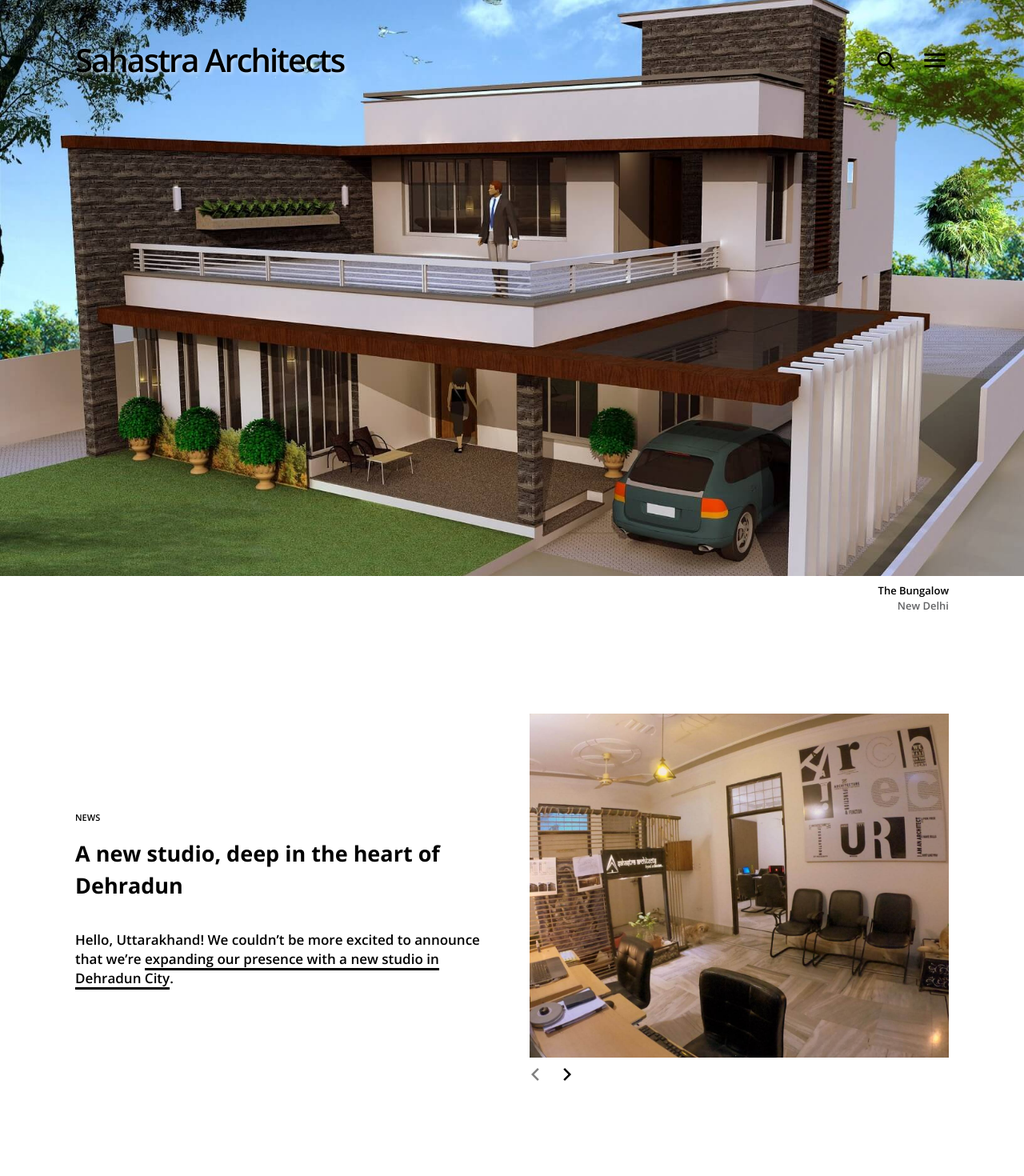
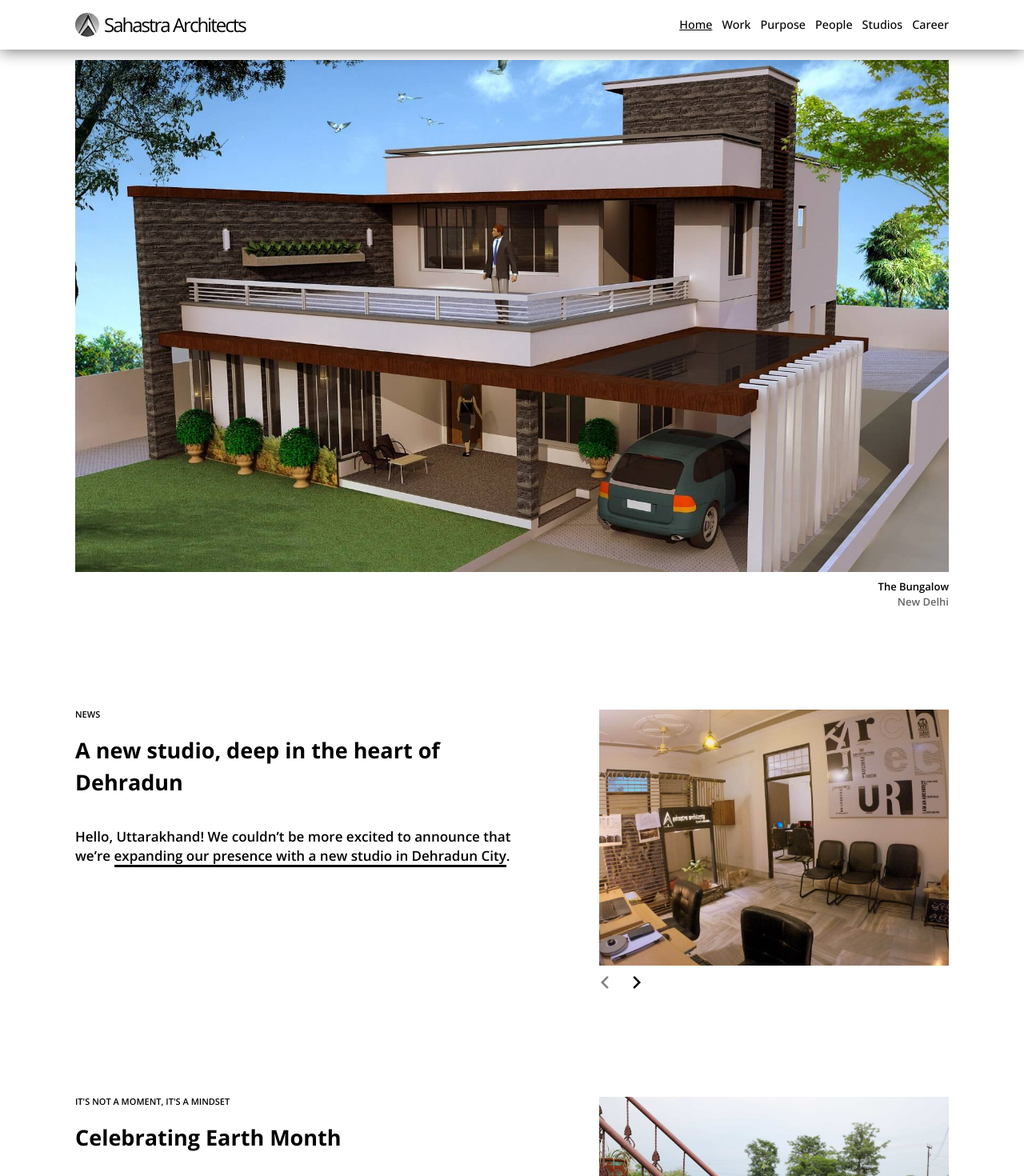
Before and after one commit to somanshu63/SahastraArchitects, a React (Create React App) app: page / in a window 1280 px wide. Shown: the top 1470 px of the page at 80% size. Built offline with nearby package versions, Linux system fonts and the light colour scheme.

Commit message:
web customization

```diff
--- a/src/components/header.js
+++ b/src/components/header.js
@@ -4,39 +4,109 @@
 import { IoClose } from "react-icons/io5";
 import { NavLink } from "react-router-dom";
 import { useHistory } from "react-router-dom";
+import logo from "../images/home/favicon.jpeg";
 
 function Header(props) {
   const history = useHistory();
   const home = history.location.pathname === "/";
   return (
-    <div className="relative">
     <div
-        className={`flex center space-between fs-33  ${
-          home ? "absoluteSidebar" : "header"
-        }`}
+      className={`relative header justify-between flex items-center fixedBar`}
     >
-        <div className="brand">
-          <a href="/" className={`no-underline `}>
-            Sahastra Architects
+      <div className="brand flex items-center">
+        <a href="/" className={`no-underline flex items-center`}>
+          <img src={logo} className="logo" alt="logo"></img>
+          <span>Sahastra Architects</span>
         </a>
       </div>
 
-        <div className="center flex">
-          <IoSearch
-            style={{
-              marginRight: `${window.innerWidth < 768 ? "15px" : "30px"}`,
-              fontSize: "1.6875rem",
-            }}
-          />
+      {window.innerWidth < 550 ? (
+        <div className="">
           <IoMdMenu
-            className="pointer"
+            className="pointer menu"
             onClick={() => {
               props.setSidebar(true);
             }}
             style={{ fontSize: "2.1875rem" }}
           />
         </div>
-      </div>
+      ) : (
+        <ul className="navList flex items-center">
+          <li className="navigationList">
+            <NavLink
+              to="/"
+              exact
+              onClick={() => {
+                props.setSidebar(false);
+              }}
+              className="navLink  ml-3"
+              activeClassName="active"
+            >
+              Home
+            </NavLink>
+          </li>
+          <li className="navigationList">
+            <NavLink
+              to="/work"
+              onClick={() => {
+                props.setSidebar(false);
+              }}
+              className="navLink  ml-3"
+              activeClassName="active"
+            >
+              Work
+            </NavLink>
+          </li>
+          <li className="navigationList">
+            <NavLink
+              to="/purpose"
+              onClick={() => {
+                props.setSidebar(false);
+              }}
+              className="navLink  ml-3"
+              activeClassName="active"
+            >
+              purpose
+            </NavLink>
+          </li>
+          <li className="navigationList">
+            <NavLink
+              to="/people"
+              onClick={() => {
+                props.setSidebar(false);
+              }}
+              className="navLink  ml-3"
+              activeClassName="active"
+            >
+              people
+            </NavLink>
+          </li>
+          <li className="navigationList">
+            <NavLink
+              to="/studios"
+              onClick={() => {
+                props.setSidebar(false);
+              }}
+              className="navLink  ml-3"
+              activeClassName="active"
+            >
+              studios
+            </NavLink>
+          </li>
+          <li className="navigationList">
+            <NavLink
+              to="/career"
+              onClick={() => {
+                props.setSidebar(false);
+              }}
+              className="navLink  ml-3"
+              activeClassName="active"
+            >
+              career
+            </NavLink>
+          </li>
+        </ul>
+      )}
       {props.sidebar ? (
         <div className="sidebar">
           <div className="close">
@@ -48,8 +118,8 @@
               style={{ fontSize: "2.5rem" }}
             />
           </div>
-          <nav>
-            <ul className="navList">
+
+          <ul className="navList flex items-center">
             <li className="navigationList">
               <NavLink
                 to="/"
@@ -57,7 +127,7 @@
                 onClick={() => {
                   props.setSidebar(false);
                 }}
-                  className="navLink"
+                className="navLink  ml-3"
                 activeClassName="active"
               >
                 Home
@@ -69,7 +139,7 @@
                 onClick={() => {
                   props.setSidebar(false);
                 }}
-                  className="navLink"
+                className="navLink  ml-3"
                 activeClassName="active"
               >
                 Work
@@ -81,7 +151,7 @@
                 onClick={() => {
                   props.setSidebar(false);
                 }}
-                  className="navLink"
+                className="navLink  ml-3"
                 activeClassName="active"
               >
                 purpose
@@ -93,7 +163,7 @@
                 onClick={() => {
                   props.setSidebar(false);
                 }}
-                  className="navLink"
+                className="navLink  ml-3"
                 activeClassName="active"
               >
                 people
@@ -105,38 +175,25 @@
                 onClick={() => {
                   props.setSidebar(false);
                 }}
-                  className="navLink"
+                className="navLink  ml-3"
                 activeClassName="active"
               >
                 studios
               </NavLink>
             </li>
-              {/* <li className="navigationList">
-                <NavLink
-                  to="/news"
-                  onClick={() => {
-                    props.setSidebar(false);
-                  }}
-                  className="navLink"
-                  activeClassName="active"
-                >
-                  news
-                </NavLink>
-              </li> */}
             <li className="navigationList">
               <NavLink
                 to="/career"
                 onClick={() => {
                   props.setSidebar(false);
                 }}
-                  className="navLink"
+                className="navLink  ml-3"
                 activeClassName="active"
               >
                 career
               </NavLink>
             </li>
           </ul>
-          </nav>
         </div>
       ) : (
         ""
--- a/src/components/headerHome.js
+++ b/src/components/headerHome.js
@@ -14,7 +14,8 @@
 
   return (
     <>
-      <div className="home">
+      <div className="home relative">
+        <div className="homeOverlay"></div>
         <img
           src={headerImagesArray[index].image}
           className="image"
--- a/src/components/home.js
+++ b/src/components/home.js
@@ -51,7 +51,7 @@
     <div>
       <HeaderHome />
       <div className="pLR67 justify-between mt-32 mR3 flex column ">
-        <div className="w48 w100 newsContent pL0 paddingRight75">
+        <div className=" w100 newsContent pL0 paddingRight75">
           <span className="fs-12 mb-5">NEWS</span>
           <h3 className="fs-27 leading-10 mb-9">
             A new studio, deep in the heart of Dehradun
@@ -100,16 +100,7 @@
         </div>
       </div>
       <div className="mt-32 mL3 flex column pLR67 justify-between">
-        <div className="w48 w100 text-right">
-          <NavLink to="/projects/sun-n-soil-backpackers-hostel">
-            <img src={earthImage} className="news1Image" alt="imagehome1"></img>
-          </NavLink>
-          <div>
-            <p className="fs-13 mt-4 ">Sun n Soil Backpackers Hostel</p>
-            <p className="fs-13 mt-6 gray">Dehradun</p>
-          </div>
-        </div>
-        <div className="w48 mRT3 w100 newsContent pL0 paddingLeft75">
+        <div className=" mRT3 w100 newsContent pL0 paddingLeft75">
           <span className="fs-12 mb-5">IT'S NOT A MOMENT, IT'S A MINDSET</span>
           <h3 className="fs-27 leading-10 mb-9">Celebrating Earth Month</h3>
           <p className="fs-17 leading-6 mb-9 ">
@@ -123,6 +114,15 @@
             </span>
             .
           </p> */}
+        </div>
+        <div className="w48 w100 text-right">
+          <NavLink to="/projects/sun-n-soil-backpackers-hostel">
+            <img src={earthImage} className="news1Image" alt="imagehome1"></img>
+          </NavLink>
+          <div>
+            <p className="fs-13 mt-4 ">Sun n Soil Backpackers Hostel</p>
+            <p className="fs-13 mt-6 gray">Dehradun</p>
+          </div>
         </div>
       </div>
       <div className="mt-32 flex pLR67 column justify-between">
@@ -213,7 +213,7 @@
         </div>
       </div>
       <div className="pLR67 justify-between mt-52 column mR3 flex">
-        <div className="w48 w100 newsContent pL0 paddingRight75">
+        <div className=" w100 newsContent pL0 paddingRight75">
           <h3 className="fs-27 leading-10 mb-9">Designer Spotlight</h3>
           <p className="fs-17 leading-6">
             For the design director of our Dehradun studio,{" "}
@@ -257,10 +257,7 @@
         </div>
       </div>
       <div className="mt-32 column mL3 flex pLR67 justify-between">
-        <div className="w48 w100 text-right">
-          <img src={gardenInDesert} className="news1Image" alt="desert"></img>
-        </div>
-        <div className="w48 mRT3 w100 newsContent pL0 paddingLeft75">
+        <div className=" mRT3 w100 newsContent pL0 paddingLeft75">
           <span className="fs-12 mb-5">INSIGHTS</span>
           <h3 className="fs-27 leading-10 mb-9">Garden in the Desert</h3>
           <p className="fs-17 leading-6 ">
@@ -271,9 +268,12 @@
             {/* </span> */}.
           </p>
         </div>
+        <div className="w48 w100 mRT3 text-right">
+          <img src={gardenInDesert} className="news1Image" alt="desert"></img>
+        </div>
       </div>
-      <div className="flex mt-32 items-center justify-center">
-        <div className=" m-28 greenbg p-16 pt-12">
+      <div className="flex m3 mt-32 items-center justify-center">
+        <div className="  greenbg p-16 pt-12">
           {window.innerWidth < 550 ? (
             <p className="fs-27 white leading-9 mb-8">
               Every project is an opportunity to make the world a better,
@@ -319,8 +319,8 @@
           </div>
         </div>
       </div>
-      <div className="flex justify-center mR3 mL3 mt-32">
-        <div>
+      <div className="flex justify-center w100 pLR67 mR3 mL3 mt-32">
+        <div className="w100">
           <NavLink to="/projects/the-volvarine-gym">
             <img src={gym} alt="gym" className="news1Image"></img>
           </NavLink>
--- a/src/components/map.js
+++ b/src/components/map.js
@@ -6,7 +6,7 @@
 
   return (
     <Map
-      height={"37.5rem"}
+      height={"30rem"}
       width={"100%"}
       defaultCenter={[30.316496, 78.032188]}
       defaultZoom={8}
--- a/src/components/people.js
+++ b/src/components/people.js
@@ -1,7 +1,7 @@
 import AbhinavGupta from "../images/home/AbhinavGupta.jpeg";
 function People() {
   return (
-    <div className="pLR67">
+    <div className="pLR67 mt-52">
       {window.innerWidth < 550 ? (
         <p className="fs-36 fw-700 px-20 leading-tight mt-32">
           We're creative thinkers with a passion for design and compassion for
--- a/src/index.css
+++ b/src/index.css
@@ -146,6 +146,7 @@
   max-width: 1380px;
   width: 100%;
   margin: 0 auto;
+  margin-top: 75px;
 }
 .fs-36 {
   font-weight: 600;
@@ -229,7 +230,8 @@
 
 /* common */
 .header {
-  padding: 3.4375rem 5.875rem;
+  padding: 1rem 5.875rem;
+  box-shadow: 0px 1px 20px 0 rgba(0, 0, 0, 0.59);
 }
 .pLR67 {
   padding: 0 5.875rem;
@@ -259,7 +261,8 @@
 /* header */
 .home {
   position: relative;
-  height: 90vh;
+  height: 80vh;
+  margin: 0 5.875rem;
 }
 .image {
   width: 100%;
@@ -271,13 +274,19 @@
 img {
   object-fit: cover;
 }
+.logo {
+  width: 30px;
+  height: 30px;
+  margin-right: 6px;
+  border-radius: 50%;
+}
 .brand {
   color: rgb(0, 0, 0);
-  font-weight: 600;
+  font-weight: 400;
   letter-spacing: -2px;
-  text-shadow: 2px 2px 4px rgba(255, 255, 255, 0.5);
+  /* text-shadow: 2px 2px 4px rgba(255, 255, 255, 0.5); */
   /* background-color: rgba(255, 255, 255, 0.5); */
-  font-size: 2.5rem;
+  font-size: 1.5rem;
 }
 .absoluteSidebar {
   position: absolute;
@@ -286,23 +295,13 @@
   right: 5.875rem;
   z-index: 10;
 }
-.sidebar {
-  box-shadow: 0px 1px 20px 0 rgba(0, 0, 0, 0.59);
-  position: absolute;
-  top: 0px;
-  left: 80%;
-  height: 100vh;
-  width: 20%;
-  background-color: white;
-  padding: 1.875rem;
-  z-index: 10;
-  margin-right: 5%;
-}
+
 .navigationList {
-  margin-top: 2.1875rem;
-  font-size: 1.5rem;
+  /* margin-top: 2.1875rem; */
+  font-size: 0.9rem;
   font-weight: 500;
   text-transform: capitalize;
+  color: white;
 }
 .close {
   display: flex;
@@ -313,7 +312,6 @@
   cursor: pointer;
 }
 .navLink {
-  font-weight: 700;
   text-decoration: none;
   color: black;
 }
@@ -341,6 +339,22 @@
 }
 
 /* home */
+/* .homeOverlay {
+  position: absolute;
+  top: 0;
+  left: 0;
+  right: 0;
+  bottom: 0;
+  background-color: rgba(0, 0, 0, 0.4);
+} */
+.fixedBar {
+  position: fixed;
+  top: 0;
+  right: 0;
+  left: 0;
+  background-color: white;
+  z-index: 100;
+}
 .pL67 {
   margin-left: 5.875rem;
 }
@@ -354,14 +368,14 @@
   margin-top: 9rem;
 }
 .news1Image {
-  height: 26.875rem;
+  height: 20rem;
   width: 100%;
 }
 .newsContent {
   width: 50%;
   display: flex;
   align-items: start;
-  justify-content: center;
+  justify-content: start;
   flex-direction: column;
   padding: 0;
 }
@@ -369,17 +383,17 @@
   border-bottom: 3px solid black;
 }
 .earthImage {
-  height: 90vh;
+  height: 20rem;
   width: 100%;
 }
 .parallelImagesRight {
   width: 100%;
-  height: 26.875rem;
+  height: 20rem;
 }
 
 .parallelImagesLeft {
   width: 100%;
-  height: 30rem;
+  height: 20rem;
 }
 .w-727 {
   width: 57%;
@@ -423,7 +437,7 @@
 }
 .bigImage {
   width: 76vw;
-  height: 89vh;
+  height: 20rem;
 }
 .insights {
   width: 70vw;
@@ -483,6 +497,7 @@
 }
 .video {
   width: 100%;
+  height: 80vh;
 }
 #map {
   height: 400px;
@@ -534,7 +549,7 @@
   height: 80vh;
 }
 .w48 {
-  width: 48%;
+  width: 40%;
 }
 
 /* mobile screen */
@@ -554,13 +569,17 @@
   .bigImage {
     height: 60vh;
   }
+  .home,
+  .video {
+    height: 45vh;
+  }
 }
 @media screen and (max-width: 992px) {
   html {
     font-size: 14px;
   }
   .home {
-    height: 85vh;
+    height: 45vh;
   }
   .container {
     max-width: 960px;
@@ -596,6 +615,10 @@
     width: 24%;
     left: 76%;
   }
+  .home {
+    height: 45vh;
+    margin: 0 4rem;
+  }
   .pLR67 {
     padding: 0 4rem;
   }
@@ -604,6 +627,18 @@
   }
   .pR67 {
     margin-right: 4rem;
+  }
+  .sidebar {
+    box-shadow: 0px 1px 20px 0 rgba(0, 0, 0, 0.59);
+    position: absolute;
+    top: 3.75rem;
+    right: 1.5rem;
+    height: 100vh;
+    width: 20%;
+    background-color: white;
+    padding: 1.875rem;
+    z-index: 10;
+    margin-right: 5%;
   }
   .absoluteSidebar {
     position: absolute;
@@ -674,6 +709,10 @@
   .w100 {
     width: 100%;
   }
+  .home {
+    height: 45vh;
+    margin: 0 3rem;
+  }
   .pLR67 {
     padding: 0 3rem;
   }
@@ -686,12 +725,15 @@
   .mRT3 {
     margin-top: 3rem;
   }
-  .mR3 {
+  .m3 {
+    margin: 8rem 3rem 0 3rem;
+  }
+  /* .mR3 {
     margin-right: 3rem;
-  }
-  .mL3 {
+  } */
+  /* .mL3 {
     margin-left: 3rem;
-  }
+  } */
   .absoluteSidebar {
     position: absolute;
     top: 2rem;
@@ -799,7 +841,24 @@
   .container {
     max-width: 440px;
   }
-
+  .sidebar {
+    position: absolute;
+    top: 0;
+    left: 0;
+    right: 0;
+    bottom: 0;
+    height: 100vh;
+    width: 100%;
+    padding: 3rem;
+    background-color: rgba(255, 255, 255, 0.9);
+  }
+  .home {
+    height: 40vh;
+    margin: 0 2rem;
+  }
+  .video {
+    height: 40vh;
+  }
   .pLR67 {
     padding: 0 2rem;
   }
@@ -812,12 +871,12 @@
   .mRT3 {
     margin-top: 2rem;
   }
-  .mR3 {
+  /* .mR3 {
     margin-right: 2rem;
   }
   .mL3 {
     margin-left: 2rem;
-  }
+  } */
   .absoluteSidebar {
     position: absolute;
     top: 2rem;
@@ -853,7 +912,9 @@
   .p-16 {
     padding: 2rem;
   }
-
+  .m3 {
+    margin: 8rem 2rem 0 2rem;
+  }
   .mt-350 {
     margin-top: 2rem;
   }
```
Also changed, not shown: src/components/purpose.js (+49 -31 lines), src/components/work.js (+5 -2 lines), src/images/home/favicon.jpeg (added). Lines whose indentation alone changed are shown as unchanged.
